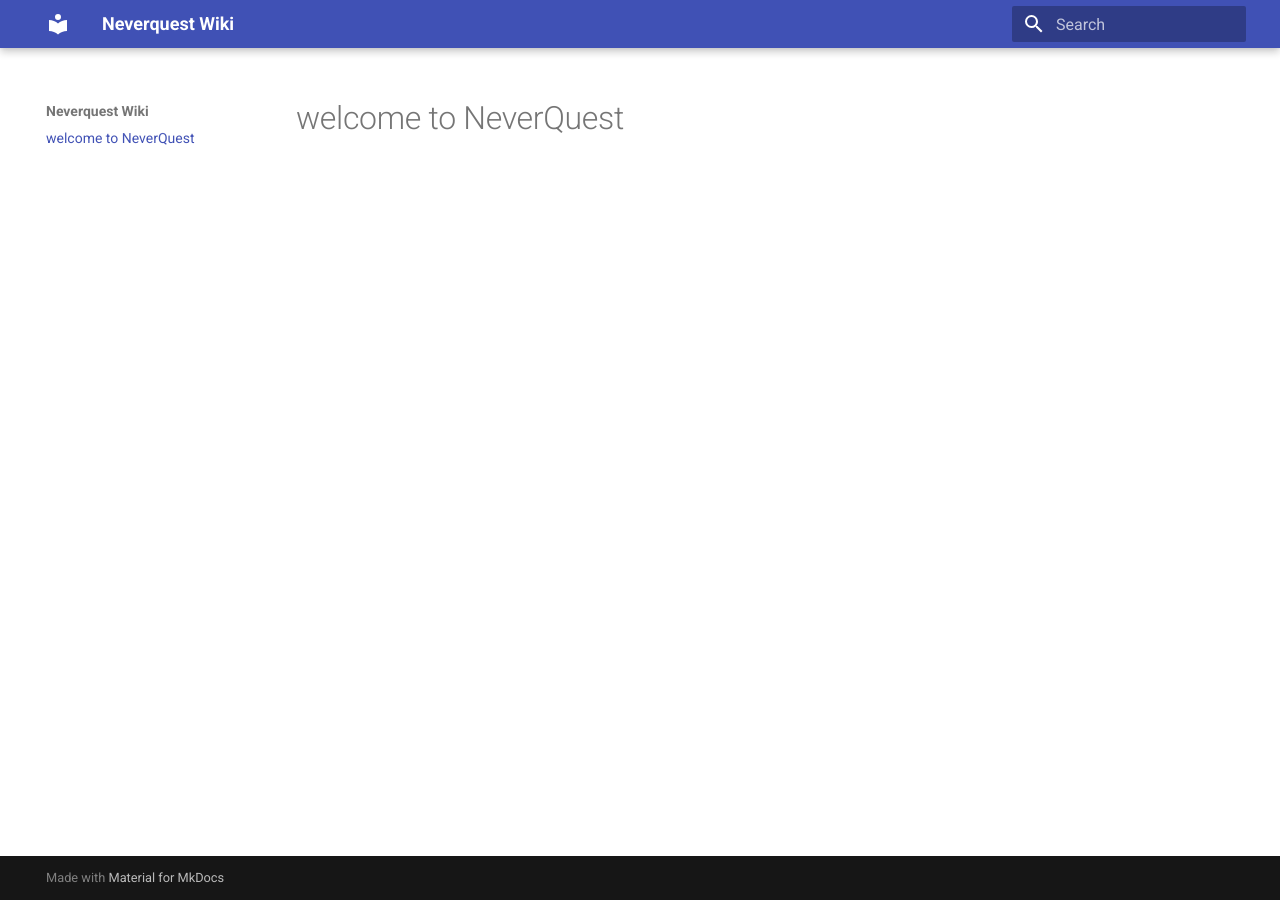
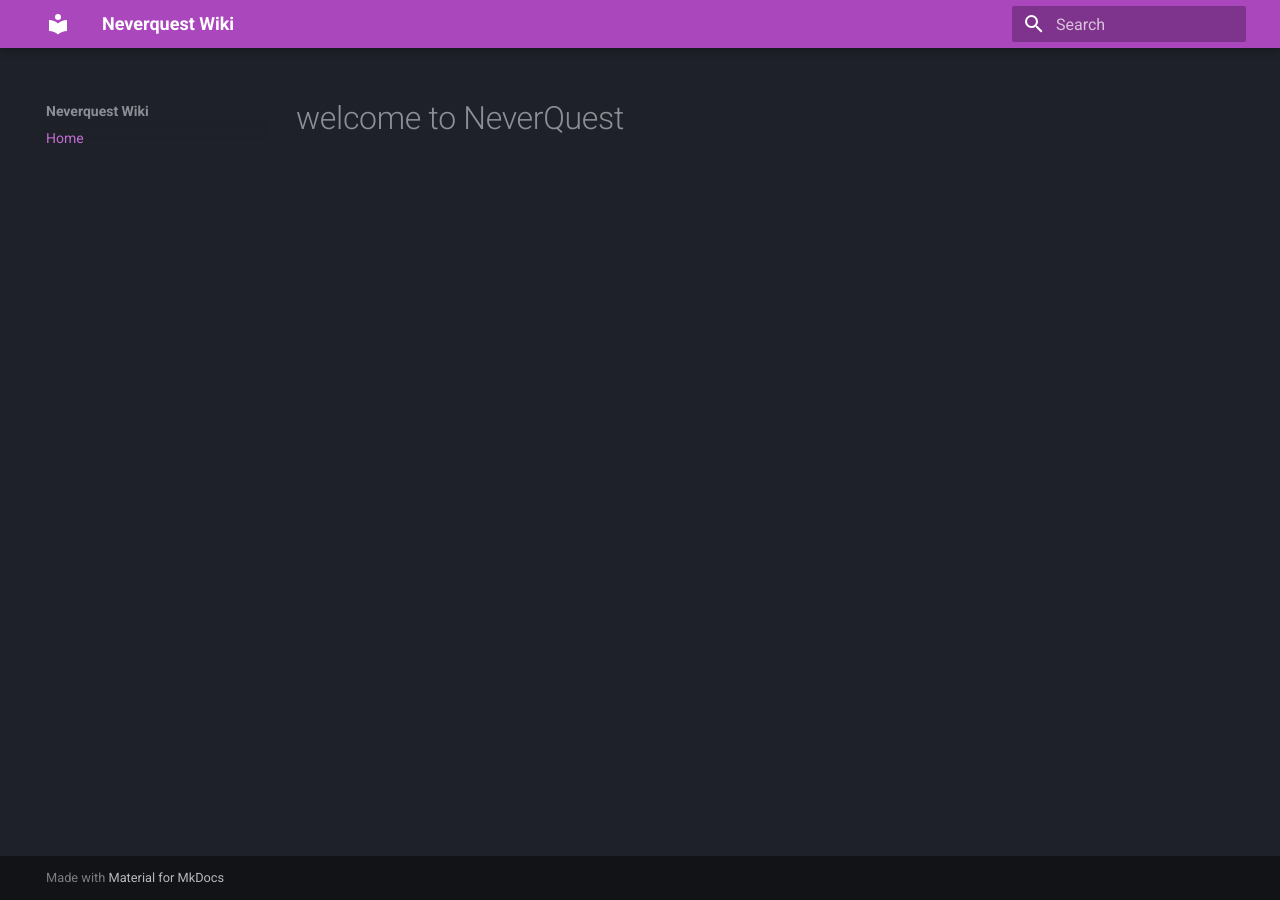
Before and after one commit to NeverQuest-Ben/NeverQuest, an MkDocs documentation site: the page built from docs/index.md, in a window 1280 px wide. Built offline with MkDocs 1.6.1 and Material for MkDocs 9.7.7, drawn with Linux system fonts in a browser that asks for light colours.

Commit message:
Update mkdocs.yml

```diff
--- a/mkdocs.yml
+++ b/mkdocs.yml
@@ -2,9 +2,14 @@ site_name: Neverquest Wiki
 
 theme:
   name: material
+  palette:
+    scheme: slate
+    primary: purple
 
-# Zero spaces before the line below!
 markdown_extensions:
   - admonition
   - pymdownx.details
   - pymdownx.superfences
+
+nav:
+  - Home: index.md
```
